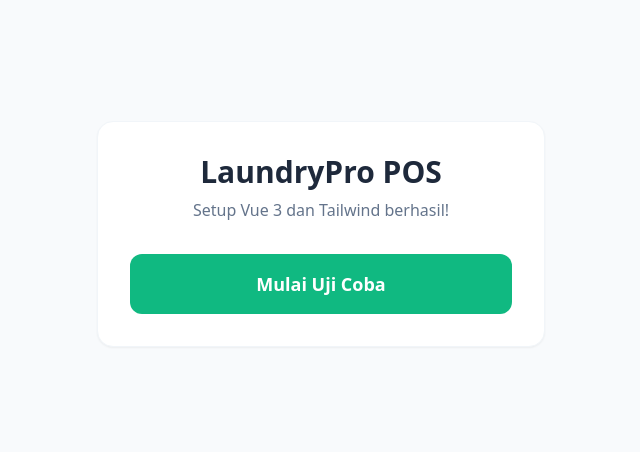
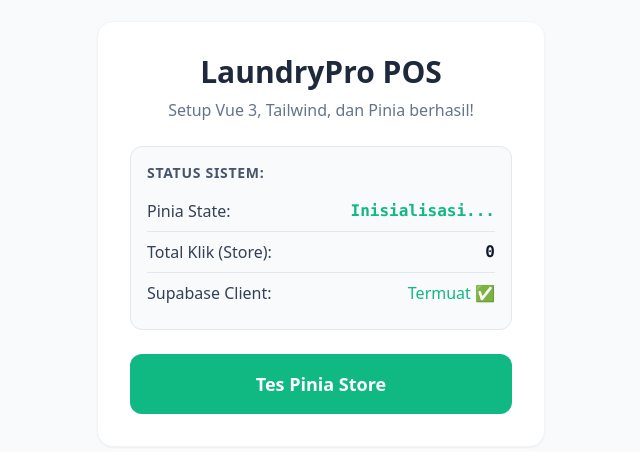
Before and after one commit to ngs-sync/laundrypro, a Vue app: page / in a window 1280 px wide. Shown: the part 166-618 px from the top of the page, without its empty margins (319-959 px from the left). Built offline with nearby package versions, Linux system fonts and the light colour scheme; no server answers.

Commit message:
Update App.vue

```diff
--- a/src/App.vue
+++ b/src/App.vue
@@ -1,10 +1,18 @@
 <script setup>
-import { ref } from 'vue'
+import { computed } from 'vue'
+import { useAppStore } from './stores/useAppStore'
+import { supabase } from './lib/supabase'
 
-const isClicked = ref(false)
+// 1. Mengambil store Pinia
+const appStore = useAppStore()
 
-const handleClick = () => {
-  isClicked.value = !isClicked.value
+// 2. Mengecek apakah Supabase client termuat (hanya untuk log visual)
+const isSupabaseLoaded = computed(() => {
+  return supabase.supabaseUrl !== undefined
+})
+
+const handlePiniaClick = () => {
+  appStore.setSystemActive()
 }
 </script>
 
@@ -13,20 +21,35 @@
     <div class="max-w-md w-full bg-white p-8 rounded-2xl shadow-sm border border-slate-100">
 
       <h1 class="text-3xl font-bold text-slate-800 mb-2">LaundryPro POS</h1>
-      <p class="text-slate-500 mb-8">Setup Vue 3 dan Tailwind berhasil!</p>
+      <p class="text-slate-500 mb-6">Setup Vue 3, Tailwind, dan Pinia berhasil!</p>
 
-      <!-- Tombol Emerald Green -->
+      <!-- Kartu Status -->
+      <div class="bg-slate-50 p-4 rounded-xl mb-6 text-left border border-slate-200">
+        <h2 class="text-sm font-semibold text-slate-600 mb-2 uppercase tracking-wider">Status Sistem:</h2>
+
+        <div class="flex items-center justify-between py-2 border-b border-slate-200">
+          <span class="text-slate-700">Pinia State:</span>
+          <span class="font-mono text-primary font-bold">{{ appStore.systemStatus }}</span>
+        </div>
+        <div class="flex items-center justify-between py-2 border-b border-slate-200">
+          <span class="text-slate-700">Total Klik (Store):</span>
+          <span class="font-mono font-bold">{{ appStore.clickCount }}</span>
+        </div>
+        <div class="flex items-center justify-between py-2">
+          <span class="text-slate-700">Supabase Client:</span>
+          <span :class="isSupabaseLoaded ? 'text-primary' : 'text-danger'" class="font-medium">
+            {{ isSupabaseLoaded ? 'Termuat ✅' : 'Gagal ❌' }}
+          </span>
+        </div>
+      </div>
+
+      <!-- Tombol Trigger Store -->
       <button
-        @click="handleClick"
+        @click="handlePiniaClick"
         class="w-full bg-primary hover:bg-emerald-400 text-white font-semibold py-4 px-6 rounded-xl transition-colors active:scale-95 text-lg"
       >
-        {{ isClicked ? 'Sistem Aktif 🚀' : 'Mulai Uji Coba' }}
+        Tes Pinia Store
       </button>
-
-      <!-- Contoh Warna Danger -->
-      <p v-if="isClicked" class="mt-6 text-sm font-medium text-danger">
-        (Ini contoh penggunaan warna peringatan / Danger)
-      </p>
 
     </div>
   </div>
```
